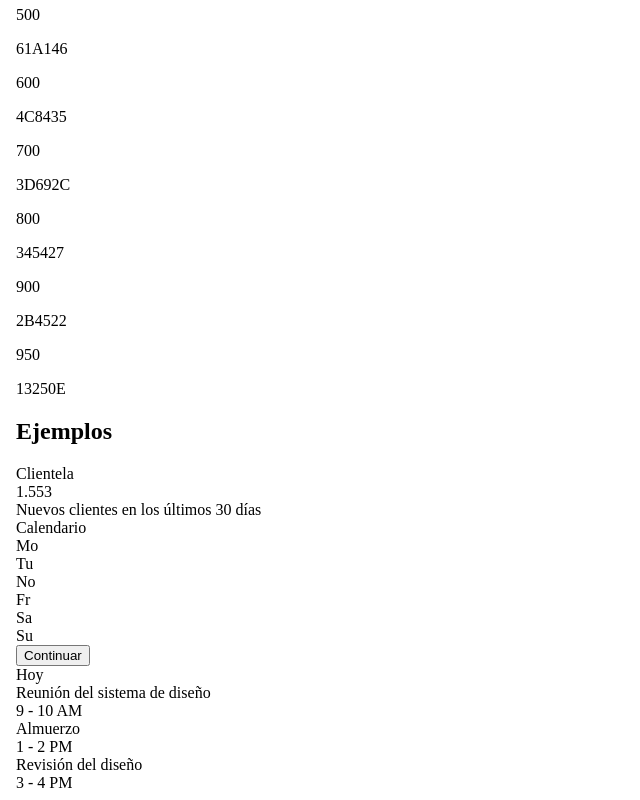
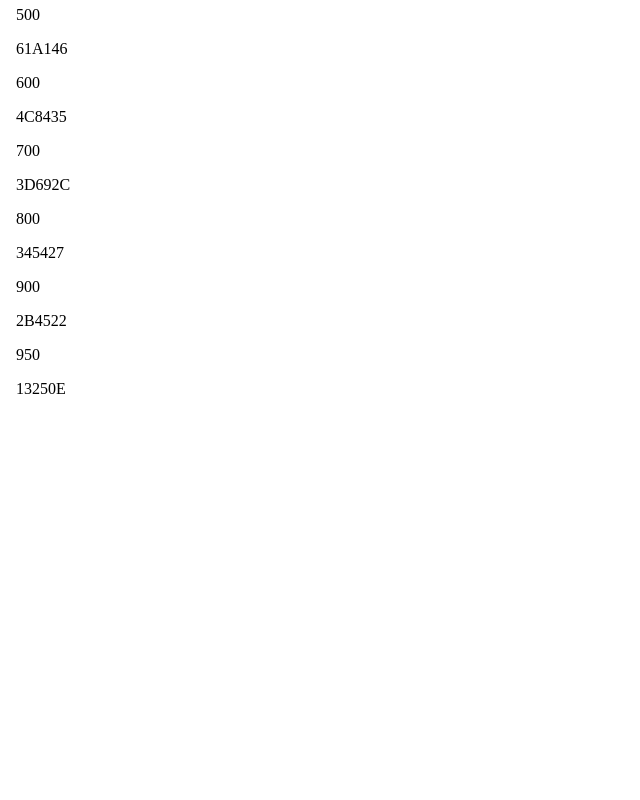
Before and after one commit to Leo-Spj/Generador-de-Paletas-de-Color-para-TailwindCss, a React (Vite) app in the folder src/renderer/: page / in a window 1280 px wide. Shown: the part 629-1429 px from the top of the page, without its empty margins (0-640 px from the left). After the commit the page ends 1043 px from the top, so only its background shows below. Built offline with nearby package versions, Linux system fonts and the light colour scheme.

Commit message:
Oculto componente Examples en App.jsx

```diff
--- a/src/renderer/src/App.jsx
+++ b/src/renderer/src/App.jsx
@@ -5,7 +5,7 @@ function App() {
   return (
     <>
       <Home />
-      <Examples />
+      {/* <Examples /> */}
     </>
   )
 }
```
